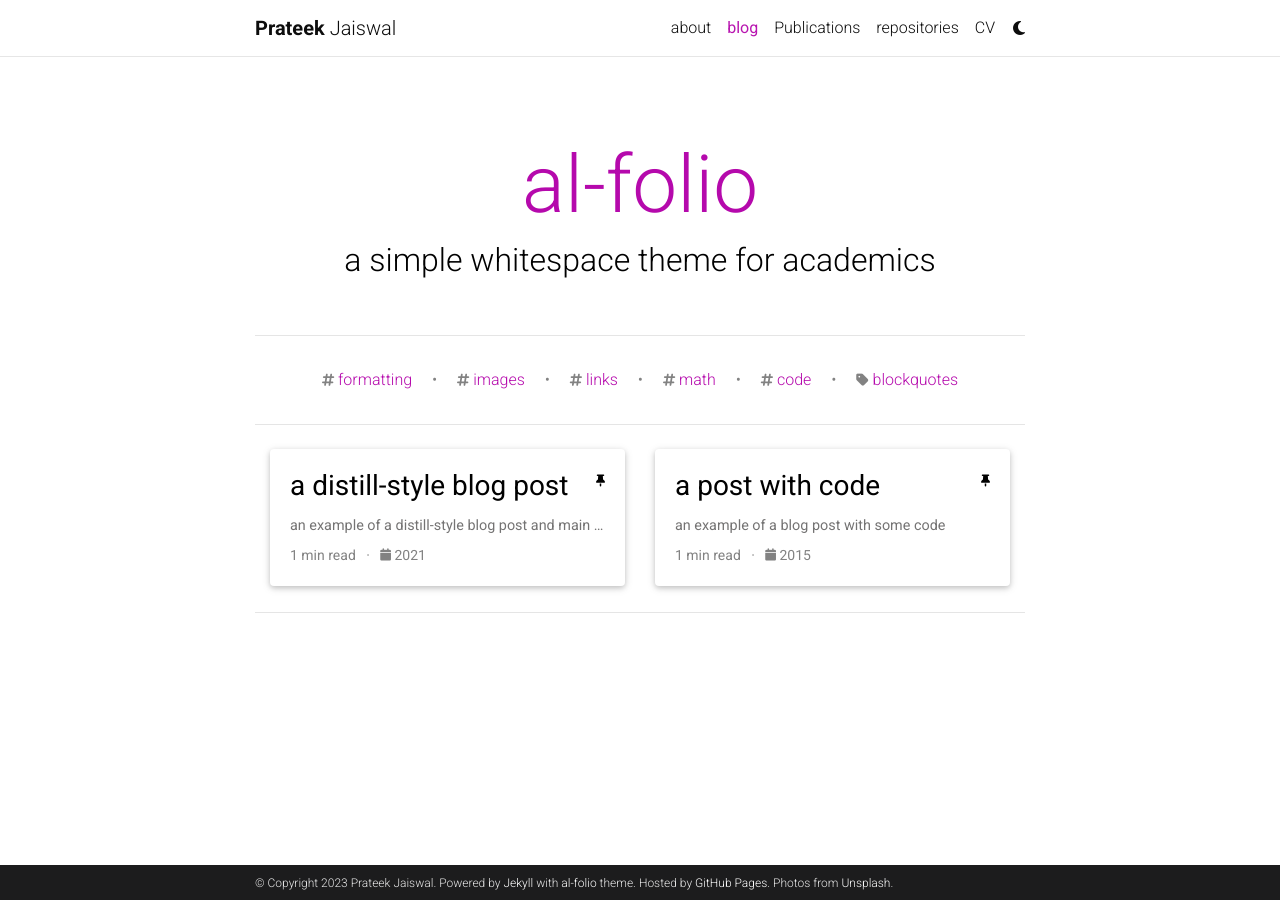
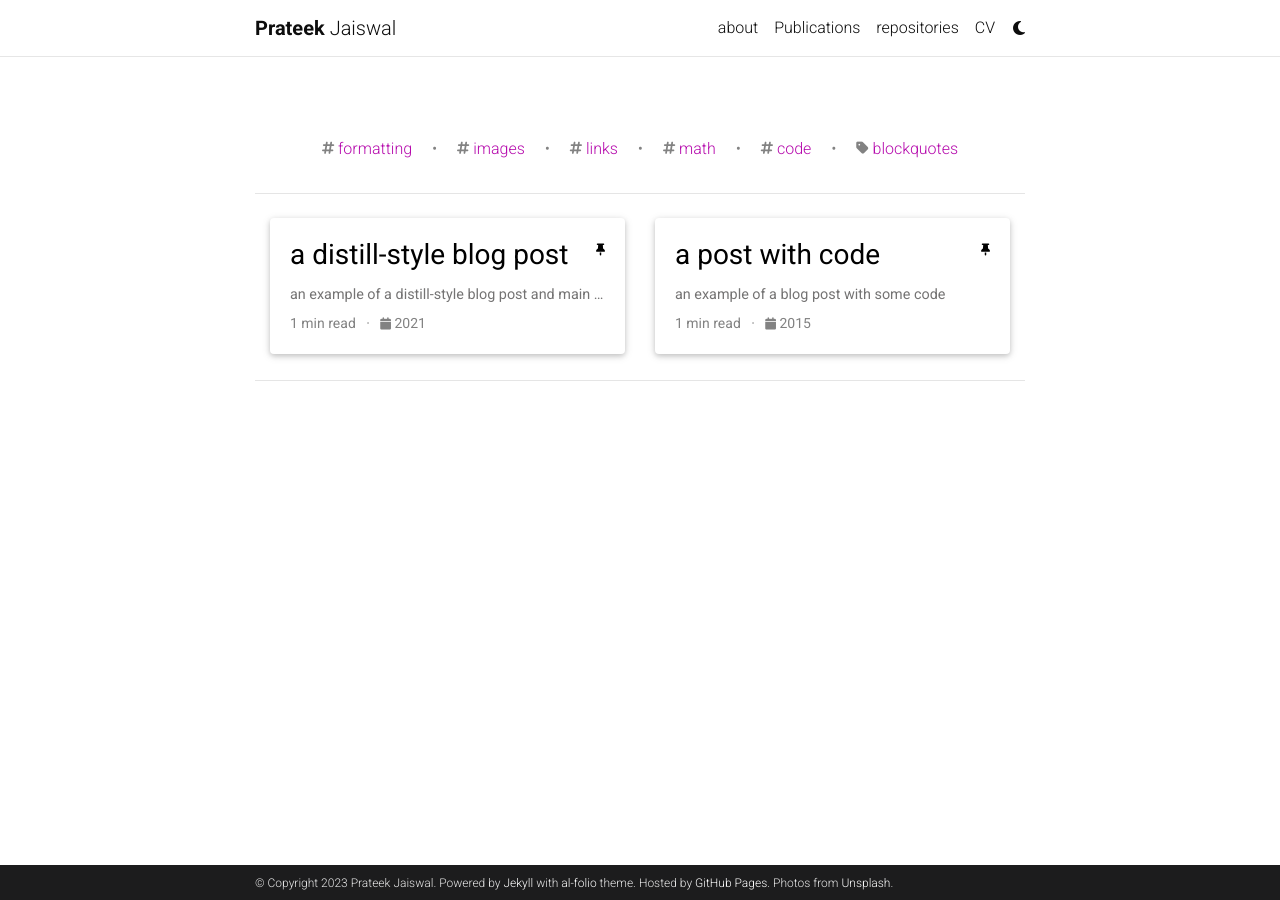
Before and after one commit to pjswall/pjswall.github.io, a Jekyll site: the page built from blog/index.html, in a window 1280 px wide. Built offline with Jekyll 4.4.1, drawn with Linux system fonts in a browser that asks for light colours; full-size pictures stand in for the smaller copies a plugin makes; comment, search, counter and statistics services are not loaded; a style sheet for code colours, icons or effects is not loaded.

Commit message:
Updated blogs

```diff
--- a/_config.yml
+++ b/_config.yml
@@ -120,10 +120,10 @@
 # Blog
 # -----------------------------------------------------------------------------
 
-blog_name: al-folio # blog_name will be displayed in your blog page
-blog_nav_title: blog # your blog must have a title for it to be displayed in the nav bar
-blog_description: a simple whitespace theme for academics
-permalink: /blog/:year/:title/
+blog_name: # blog_name will be displayed in your blog page
+blog_nav_title:  # your blog must have a title for it to be displayed in the nav bar
+blog_description:
+permalink:
 
 # Pagination
 pagination:
```
